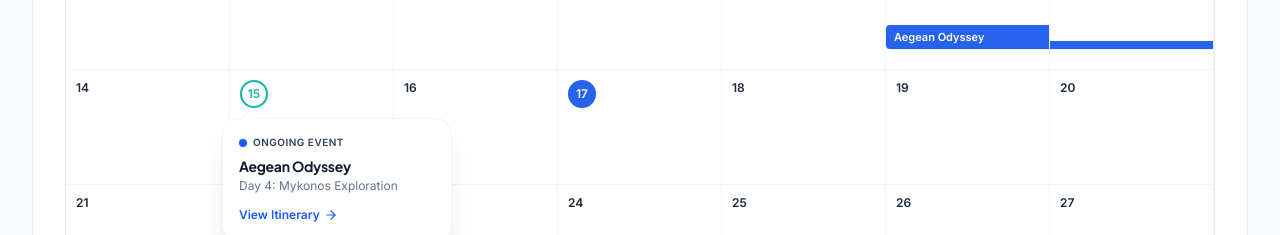
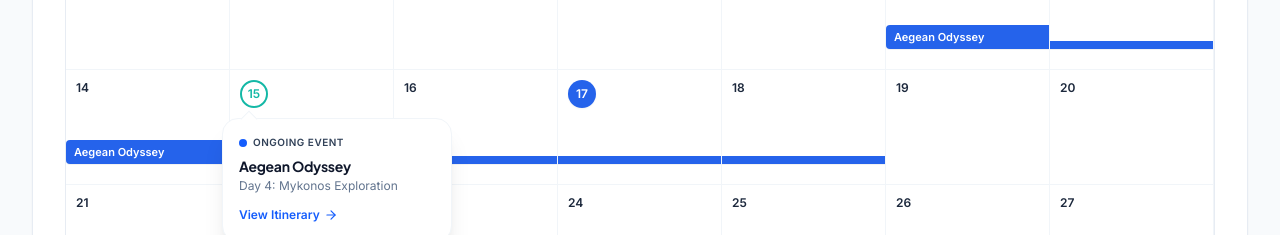
Before and after one commit to Kumar-Deepak-DEV/Odoo-LDCE-GlobeTrotter, a React (Vite) app in the folder client/: page /calendar in a window 1280 px wide. Shown: the part 482-717 px from the top of the page. Built offline with nearby package versions, Linux system fonts and the light colour scheme; no server answers; sample sign-in values are in the browser's storage.

Commit message:
feat(client): implement dynamic date calendar engine supporting all months and real-time trip overlays

```diff
--- a/client/src/features/calendar/CalendarPage.tsx
+++ b/client/src/features/calendar/CalendarPage.tsx
@@ -14,6 +14,73 @@ import {
 import { Navbar } from '../../components/layout/Navbar';
 import { Footer } from '../../components/layout/Footer';
 
+export interface CalendarTrip {
+  id: string;
+  title: string;
+  subtitle: string;
+  startDate: string; // YYYY-MM-DD
+  endDate: string; // YYYY-MM-DD
+  status: 'ongoing' | 'upcoming' | 'completed';
+  color: string;
+}
+
+const DEFAULT_TRIPS: CalendarTrip[] = [
+  {
+    id: 'trip-kyoto',
+    title: 'Kyoto Autumn',
+    subtitle: 'Day 1: Arashiyama Bamboo Grove & Gion',
+    startDate: '2024-01-02',
+    endDate: '2024-01-06',
+    status: 'completed',
+    color: '#64748B', // Slate gray
+  },
+  {
+    id: 'trip-aegean',
+    title: 'Aegean Odyssey',
+    subtitle: 'Day 4: Mykonos Exploration',
+    startDate: '2024-01-12',
+    endDate: '2024-01-18',
+    status: 'ongoing',
+    color: '#2563EB', // Royal blue
+  },
+  {
+    id: 'trip-pnw',
+    title: 'PNW Roadtrip',
+    subtitle: 'Day 1: Seattle to Olympic National Park',
+    startDate: '2024-01-28',
+    endDate: '2024-02-03',
+    status: 'upcoming',
+    color: '#14B8A6', // Vibrant teal/green
+  },
+  {
+    id: 'trip-alpine',
+    title: 'Swiss Alps Expedition',
+    subtitle: 'Day 2: Zermatt & Matterhorn Glacier Trail',
+    startDate: '2024-02-12',
+    endDate: '2024-02-18',
+    status: 'upcoming',
+    color: '#14B8A6',
+  },
+  {
+    id: 'trip-sakura',
+    title: 'Tokyo Cherry Blossom',
+    subtitle: 'Day 3: Shinjuku Gyoen & Meguro River',
+    startDate: '2024-03-20',
+    endDate: '2024-03-27',
+    status: 'upcoming',
+    color: '#2563EB',
+  },
+  {
+    id: 'trip-amalfi',
+    title: 'Amalfi Coast Getaway',
+    subtitle: 'Day 2: Positano Cliffside & Capri Boat Tour',
+    startDate: '2024-04-14',
+    endDate: '2024-04-20',
+    status: 'upcoming',
+    color: '#14B8A6',
+  },
+];
+
 export const CalendarPage: FC = () => {
   const [searchQuery, setSearchQuery] = useState('');
   const [statusFilter, setStatusFilter] = useState<'all' | 'ongoing' | 'upcoming' | 'completed'>('all');
@@ -21,16 +88,47 @@ export const CalendarPage: FC = () => {
 
   // Month Date State (Default Jan 2024 matching reference mockup)
   const [currentDate, setCurrentDate] = useState<Date>(new Date(2024, 0, 1));
+  const [allTrips] = useState<CalendarTrip[]>(() => {
+    try {
+      const savedCustom = JSON.parse(
+        localStorage.getItem('globetrotter_custom_trips') || '[]'
+      );
+      if (Array.isArray(savedCustom) && savedCustom.length > 0) {
+        const mapped: CalendarTrip[] = savedCustom.map((t: {
+          id: string;
+          name?: string;
+          title?: string;
+          startDate?: string;
+          endDate?: string;
+          status?: 'ongoing' | 'upcoming' | 'completed';
+        }) => ({
+          id: t.id,
+          title: t.name || t.title || 'Custom Adventure',
+          subtitle: 'Custom Day Exploration',
+          startDate: t.startDate ? t.startDate.split('T')[0] : '2024-01-10',
+          endDate: t.endDate ? t.endDate.split('T')[0] : '2024-01-16',
+          status: t.status || 'upcoming',
+          color: t.status === 'ongoing' ? '#2563EB' : t.status === 'completed' ? '#64748B' : '#14B8A6',
+        }));
+        return [...DEFAULT_TRIPS, ...mapped];
+      }
+    } catch {
+      // Ignore parse errors
+    }
+    return DEFAULT_TRIPS;
+  });
 
-  // Selected Day Popover (Default Day 15 Aegean Odyssey matching mockup)
+  // Selected Day Popover
   const [activePopover, setActivePopover] = useState<{
     dayNumber: number;
+    monthStr: string;
     tripTitle: string;
     subtitle: string;
     status: 'ongoing' | 'upcoming' | 'completed';
     tripId: string;
   } | null>({
     dayNumber: 15,
+    monthStr: 'Jan 15',
     tripTitle: 'Aegean Odyssey',
     subtitle: 'Day 4: Mykonos Exploration',
     status: 'ongoing',
@@ -44,16 +142,19 @@ export const CalendarPage: FC = () => {
 
   const handlePrevMonth = () => {
     setCurrentDate(new Date(currentDate.getFullYear(), currentDate.getMonth() - 1, 1));
+    setActivePopover(null);
   };
 
   const handleNextMonth = () => {
     setCurrentDate(new Date(currentDate.getFullYear(), currentDate.getMonth() + 1, 1));
+    setActivePopover(null);
   };
 
   const handleTodayClick = () => {
     setCurrentDate(new Date(2024, 0, 1));
     setActivePopover({
       dayNumber: 15,
+      monthStr: 'Jan 15',
       tripTitle: 'Aegean Odyssey',
       subtitle: 'Day 4: Mykonos Exploration',
       status: 'ongoing',
@@ -61,244 +162,140 @@ export const CalendarPage: FC = () => {
     });
   };
 
-  // January 2024 7x5 Calendar Grid Data
-  // Jan 1 2024 starts on Monday. Sunday Dec 31 is previous month.
-  const calendarDays = useMemo(() => {
-    return [
-      // Row 1 (Dec 31 to Jan 6)
-      { day: 31, isCurrentMonth: false, isTrip: false, trip: null, isStart: false },
-      { day: 1, isCurrentMonth: true, isTrip: false, trip: null, isStart: false },
-      {
-        day: 2,
+  // Format date helper: YYYY-MM-DD
+  const formatDateISO = (d: Date): string => {
+    const y = d.getFullYear();
+    const m = String(d.getMonth() + 1).padStart(2, '0');
+    const day = String(d.getDate()).padStart(2, '0');
+    return `${y}-${m}-${day}`;
+  };
+
+  // Dynamically compute calendar days for the selected month & year
+  const calendarCells = useMemo(() => {
+    const year = currentDate.getFullYear();
+    const month = currentDate.getMonth();
+
+    // First day of current month (0=Sun, 1=Mon, ..., 6=Sat)
+    const firstDayIndex = new Date(year, month, 1).getDay();
+
+    // Number of days in current month
+    const totalDaysInMonth = new Date(year, month + 1, 0).getDate();
+
+    // Number of days in previous month
+    const totalDaysInPrevMonth = new Date(year, month, 0).getDate();
+
+    const cells: {
+      date: Date;
+      dateStr: string;
+      day: number;
+      isCurrentMonth: boolean;
+      isRingDay: boolean;
+      isSolidBlueDay: boolean;
+      trip: CalendarTrip | null;
+      isStart: boolean;
+    }[] = [];
+
+    // Filter trips by status and search query
+    const activeTripsList = allTrips.filter((t) => {
+      const matchesStatus = statusFilter === 'all' || t.status === statusFilter;
+      const matchesSearch =
+        !searchQuery || t.title.toLowerCase().includes(searchQuery.toLowerCase());
+      return matchesStatus && matchesSearch;
+    });
+
+    // 1. Previous month trailing days
+    for (let i = firstDayIndex - 1; i >= 0; i--) {
+      const dayNum = totalDaysInPrevMonth - i;
+      const d = new Date(year, month - 1, dayNum);
+      const dStr = formatDateISO(d);
+
+      // Check for trip spanning this date
+      const matchingTrip = activeTripsList.find(
+        (t) => t.startDate <= dStr && dStr <= t.endDate
+      ) || null;
+
+      const isStart = matchingTrip
+        ? matchingTrip.startDate === dStr || d.getDay() === 0
+        : false;
+
+      cells.push({
+        date: d,
+        dateStr: dStr,
+        day: dayNum,
+        isCurrentMonth: false,
+        isRingDay: false,
+        isSolidBlueDay: false,
+        trip: matchingTrip,
+        isStart,
+      });
+    }
+
+    // 2. Current month days (1 to totalDaysInMonth)
+    for (let dayNum = 1; dayNum <= totalDaysInMonth; dayNum++) {
+      const d = new Date(year, month, dayNum);
+      const dStr = formatDateISO(d);
+
+      // Check for trip spanning this date
+      const matchingTrip = activeTripsList.find(
+        (t) => t.startDate <= dStr && dStr <= t.endDate
+      ) || null;
+
+      const isStart = matchingTrip
+        ? matchingTrip.startDate === dStr || d.getDay() === 0
+        : false;
+
+      // Special highlight days (Jan 15 & Jan 17 matching mockup design)
+      const isRingDay = year === 2024 && month === 0 && dayNum === 15;
+      const isSolidBlueDay = year === 2024 && month === 0 && dayNum === 17;
+
+      cells.push({
+        date: d,
+        dateStr: dStr,
+        day: dayNum,
         isCurrentMonth: true,
-        isTrip: true,
-        trip: {
-          id: 'trip-kyoto',
-          title: 'Kyoto Autumn',
-          subtitle: 'Day 1: Arashiyama Bamboo Grove',
-          status: 'completed' as const,
-          color: '#64748B', // slate-500 matching reference
-        },
-        isStart: true,
-      },
-      {
-        day: 3,
-        isCurrentMonth: true,
-        isTrip: true,
-        trip: {
-          id: 'trip-kyoto',
-          title: 'Kyoto Autumn',
-          subtitle: 'Day 2: Fushimi Inari & Gion',
-          status: 'completed' as const,
-          color: '#64748B',
-        },
-        isStart: false,
-      },
-      {
-        day: 4,
-        isCurrentMonth: true,
-        isTrip: true,
-        trip: {
-          id: 'trip-kyoto',
-          title: 'Kyoto Autumn',
-          subtitle: 'Day 3: Kinkaku-ji Temple',
-          status: 'completed' as const,
-          color: '#64748B',
-        },
-        isStart: false,
-      },
-      {
-        day: 5,
-        isCurrentMonth: true,
-        isTrip: true,
-        trip: {
-          id: 'trip-kyoto',
-          title: 'Kyoto Autumn',
-          subtitle: 'Day 4: Kiyomizu-dera & Tea Ceremony',
-          status: 'completed' as const,
-          color: '#64748B',
-        },
-        isStart: false,
-      },
-      {
-        day: 6,
-        isCurrentMonth: true,
-        isTrip: true,
-        trip: {
-          id: 'trip-kyoto',
-          title: 'Kyoto Autumn',
-          subtitle: 'Day 5: Nara Deer Park Excursion',
-          status: 'completed' as const,
-          color: '#64748B',
-        },
-        isStart: false,
-      },
+        isRingDay,
+        isSolidBlueDay,
+        trip: matchingTrip,
+        isStart,
+      });
+    }
 
-      // Row 2 (Jan 7 to Jan 13)
-      { day: 7, isCurrentMonth: true, isTrip: false, trip: null, isStart: false },
-      { day: 8, isCurrentMonth: true, isTrip: false, trip: null, isStart: false },
-      { day: 9, isCurrentMonth: true, isTrip: false, trip: null, isStart: false },
-      { day: 10, isCurrentMonth: true, isTrip: false, trip: null, isStart: false },
-      { day: 11, isCurrentMonth: true, isTrip: false, trip: null, isStart: false },
-      {
-        day: 12,
-        isCurrentMonth: true,
-        isTrip: true,
-        trip: {
-          id: 'trip-aegean',
-          title: 'Aegean Odyssey',
-          subtitle: 'Day 1: Athens Acropolis & Plaka',
-          status: 'ongoing' as const,
-          color: '#2563EB', // royal blue
-        },
-        isStart: true,
-      },
-      {
-        day: 13,
-        isCurrentMonth: true,
-        isTrip: true,
-        trip: {
-          id: 'trip-aegean',
-          title: 'Aegean Odyssey',
-          subtitle: 'Day 2: Santorini Sunset Cruise',
-          status: 'ongoing' as const,
-          color: '#2563EB',
-        },
-        isStart: false,
-      },
+    // 3. Next month leading days to fill 35 or 42 grid cells (5 or 6 complete weeks)
+    const targetCellCount = cells.length <= 35 ? 35 : 42;
+    const remainingCells = targetCellCount - cells.length;
 
-      // Row 3 (Jan 14 to Jan 20)
-      { day: 14, isCurrentMonth: true, isTrip: false, trip: null, isStart: false },
-      {
-        day: 15,
-        isCurrentMonth: true,
-        isRingDay: true, // green/teal outlined ring on day 15
-        isTrip: false,
-        trip: null,
-        isStart: false,
-      },
-      { day: 16, isCurrentMonth: true, isTrip: false, trip: null, isStart: false },
-      {
-        day: 17,
-        isCurrentMonth: true,
-        isSolidBlueDay: true, // solid blue filled circle on day 17
-        isTrip: false,
-        trip: null,
-        isStart: false,
-      },
-      { day: 18, isCurrentMonth: true, isTrip: false, trip: null, isStart: false },
-      { day: 19, isCurrentMonth: true, isTrip: false, trip: null, isStart: false },
-      { day: 20, isCurrentMonth: true, isTrip: false, trip: null, isStart: false },
+    for (let dayNum = 1; dayNum <= remainingCells; dayNum++) {
+      const d = new Date(year, month + 1, dayNum);
+      const dStr = formatDateISO(d);
 
-      // Row 4 (Jan 21 to Jan 27)
-      { day: 21, isCurrentMonth: true, isTrip: false, trip: null, isStart: false },
-      { day: 22, isCurrentMonth: true, isTrip: false, trip: null, isStart: false },
-      { day: 23, isCurrentMonth: true, isTrip: false, trip: null, isStart: false },
-      { day: 24, isCurrentMonth: true, isTrip: false, trip: null, isStart: false },
-      { day: 25, isCurrentMonth: true, isTrip: false, trip: null, isStart: false },
-      { day: 26, isCurrentMonth: true, isTrip: false, trip: null, isStart: false },
-      { day: 27, isCurrentMonth: true, isTrip: false, trip: null, isStart: false },
+      const matchingTrip = activeTripsList.find(
+        (t) => t.startDate <= dStr && dStr <= t.endDate
+      ) || null;
 
-      // Row 5 (Jan 28 to Feb 3) - PNW Roadtrip spans entire row
-      {
-        day: 28,
-        isCurrentMonth: true,
-        isTrip: true,
-        trip: {
-          id: 'trip-pnw',
-          title: 'PNW Roadtrip',
-          subtitle: 'Day 1: Seattle to Olympic National Park',
-          status: 'upcoming' as const,
-          color: '#14B8A6', // vibrant teal/green
-        },
-        isStart: true,
-      },
-      {
-        day: 29,
-        isCurrentMonth: true,
-        isTrip: true,
-        trip: {
-          id: 'trip-pnw',
-          title: 'PNW Roadtrip',
-          subtitle: 'Day 2: Ruby Beach & Hoh Rain Forest',
-          status: 'upcoming' as const,
-          color: '#14B8A6',
-        },
-        isStart: false,
-      },
-      {
-        day: 30,
-        isCurrentMonth: true,
-        isTrip: true,
-        trip: {
-          id: 'trip-pnw',
-          title: 'PNW Roadtrip',
-          subtitle: 'Day 3: Cannon Beach & Oregon Coast',
-          status: 'upcoming' as const,
-          color: '#14B8A6',
-        },
-        isStart: false,
-      },
-      {
-        day: 31,
-        isCurrentMonth: true,
-        isTrip: true,
-        trip: {
-          id: 'trip-pnw',
-          title: 'PNW Roadtrip',
-          subtitle: 'Day 4: Columbia River Gorge',
-          status: 'upcoming' as const,
-          color: '#14B8A6',
-        },
-        isStart: false,
-      },
-      {
-        day: 1,
+      const isStart = matchingTrip
+        ? matchingTrip.startDate === dStr || d.getDay() === 0
+        : false;
+
+      cells.push({
+        date: d,
+        dateStr: dStr,
+        day: dayNum,
         isCurrentMonth: false,
-        isTrip: true,
-        trip: {
-          id: 'trip-pnw',
-          title: 'PNW Roadtrip',
-          subtitle: 'Day 5: Mount Rainier Scenic Trails',
-          status: 'upcoming' as const,
-          color: '#14B8A6',
-        },
-        isStart: false,
-      },
-      {
-        day: 2,
-        isCurrentMonth: false,
-        isTrip: true,
-        trip: {
-          id: 'trip-pnw',
-          title: 'PNW Roadtrip',
-          subtitle: 'Day 6: Portland Craft Coffee & Food Tour',
-          status: 'upcoming' as const,
-          color: '#14B8A6',
-        },
-        isStart: false,
-      },
-      {
-        day: 3,
-        isCurrentMonth: false,
-        isTrip: true,
-        trip: {
-          id: 'trip-pnw',
-          title: 'PNW Roadtrip',
-          subtitle: 'Day 7: Departure & Farewell',
-          status: 'upcoming' as const,
-          color: '#14B8A6',
-        },
-        isStart: false,
-      },
-    ];
-  }, []);
+        isRingDay: false,
+        isSolidBlueDay: false,
+        trip: matchingTrip,
+        isStart,
+      });
+    }
 
-  const handleCellClick = (cell: (typeof calendarDays)[0]) => {
+    return cells;
+  }, [currentDate, allTrips, statusFilter, searchQuery]);
+
+  const handleCellClick = (cell: (typeof calendarCells)[0]) => {
     if (cell.trip) {
-      // If trip matches search/status filter
       setActivePopover({
         dayNumber: cell.day,
+        monthStr: cell.date.toLocaleDateString('en-US', { month: 'short', day: 'numeric' }),
         tripTitle: cell.trip.title,
         subtitle: cell.trip.subtitle,
         status: cell.trip.status,
@@ -307,6 +304,7 @@ export const CalendarPage: FC = () => {
     } else if (cell.isRingDay) {
       setActivePopover({
         dayNumber: 15,
+        monthStr: 'Jan 15',
         tripTitle: 'Aegean Odyssey',
         subtitle: 'Day 4: Mykonos Exploration',
         status: 'ongoing',
@@ -403,7 +401,7 @@ export const CalendarPage: FC = () => {
 
         {/* MAIN CALENDAR CARD (Matching Reference Image) */}
         <div className="bg-white rounded-3xl border border-slate-200/80 shadow-xs p-6 sm:p-8 space-y-6">
-          {/* Header inside Card: Month Title + Chevrons on Right */}
+          {/* Header inside Card: Dynamic Month Title + Chevrons on Right */}
           <div className="flex items-center justify-between">
             <h2 className="text-2xl sm:text-3xl font-extrabold font-heading text-slate-900 tracking-tight">
               {monthTitle}
@@ -430,7 +428,7 @@ export const CalendarPage: FC = () => {
             </div>
           </div>
 
-          {/* CALENDAR GRID */}
+          {/* DYNAMIC CALENDAR GRID */}
           <div className="border border-slate-200/80 rounded-2xl overflow-visible shadow-2xs bg-white">
             {/* Weekdays Row */}
             <div className="grid grid-cols-7 border-b border-slate-200/80 bg-white">
@@ -444,33 +442,20 @@ export const CalendarPage: FC = () => {
               ))}
             </div>
 
-            {/* Days Grid (7 columns x 5 rows) */}
+            {/* Dynamic Days Grid */}
             <div className="grid grid-cols-7 relative divide-x divide-y divide-slate-100">
-              {calendarDays.map((cell, idx) => {
-                const isDecOrFeb = !cell.isCurrentMonth;
+              {calendarCells.map((cell, idx) => {
+                const isOverflow = !cell.isCurrentMonth;
                 const isRing = cell.isRingDay;
                 const isSolidBlue = cell.isSolidBlueDay;
-                const hasTrip = cell.isTrip && cell.trip;
-
-                // Match filter
-                const matchesFilter =
-                  !hasTrip ||
-                  statusFilter === 'all' ||
-                  cell.trip?.status === statusFilter;
-
-                const matchesSearch =
-                  !hasTrip ||
-                  !searchQuery ||
-                  cell.trip?.title.toLowerCase().includes(searchQuery.toLowerCase());
-
-                const isVisibleTrip = hasTrip && matchesFilter && matchesSearch;
+                const hasTrip = !!cell.trip;
 
                 return (
                   <div
                     key={idx}
                     onClick={() => handleCellClick(cell)}
                     className={`min-h-[105px] sm:min-h-[115px] p-2.5 relative transition-colors cursor-pointer ${
-                      isDecOrFeb ? 'bg-white' : 'bg-white hover:bg-slate-50/50'
+                      isOverflow ? 'bg-white' : 'bg-white hover:bg-slate-50/50'
                     }`}
                   >
                     {/* Day Number / Ring / Solid Circle */}
@@ -486,7 +471,7 @@ export const CalendarPage: FC = () => {
                       ) : (
                         <span
                           className={`text-xs font-semibold ${
-                            isDecOrFeb ? 'text-slate-300' : 'text-slate-800'
+                            isOverflow ? 'text-slate-300' : 'text-slate-800'
                           }`}
                         >
                           {cell.day}
@@ -495,7 +480,7 @@ export const CalendarPage: FC = () => {
                     </div>
 
                     {/* Continuous Multi-Day Trip Span Bar */}
-                    {isVisibleTrip && cell.trip && (
+                    {hasTrip && cell.trip && (
                       <div
                         style={{ backgroundColor: cell.trip.color }}
                         className={`absolute left-0 right-0 bottom-4 sm:bottom-5 py-1 px-2 text-[11px] font-bold text-white truncate shadow-2xs transition-all hover:brightness-110 ${
@@ -506,7 +491,7 @@ export const CalendarPage: FC = () => {
                       </div>
                     )}
 
-                    {/* Interactive Popover Tooltip for Day 15 (as shown in reference image) */}
+                    {/* Interactive Popover Tooltip */}
                     {isRing && activePopover && (
                       <div
                         onClick={(e) => e.stopPropagation()}
@@ -574,13 +559,15 @@ export const CalendarPage: FC = () => {
           </div>
         </div>
 
-        {/* BOTTOM 3 FEATURED CARDS (Matching Reference Image) */}
+        {/* BOTTOM 3 FEATURED CARDS */}
         <div className="grid grid-cols-1 md:grid-cols-3 gap-6 pt-2">
           {/* Card 1: NEXT ADVENTURE - Pacific Northwest */}
           <div
             onClick={() => {
+              setCurrentDate(new Date(2024, 0, 1));
               setActivePopover({
                 dayNumber: 28,
+                monthStr: 'Jan 28',
                 tripTitle: 'PNW Roadtrip',
                 subtitle: 'Day 1: Seattle to Olympic National Park',
                 status: 'upcoming',
@@ -608,8 +595,10 @@ export const CalendarPage: FC = () => {
           {/* Card 2: RECENTLY VISITED - Kyoto, Japan */}
           <div
             onClick={() => {
+              setCurrentDate(new Date(2024, 0, 1));
               setActivePopover({
                 dayNumber: 2,
+                monthStr: 'Jan 2',
                 tripTitle: 'Kyoto Autumn',
                 subtitle: 'Day 1: Arashiyama Bamboo Grove',
                 status: 'completed',
```
